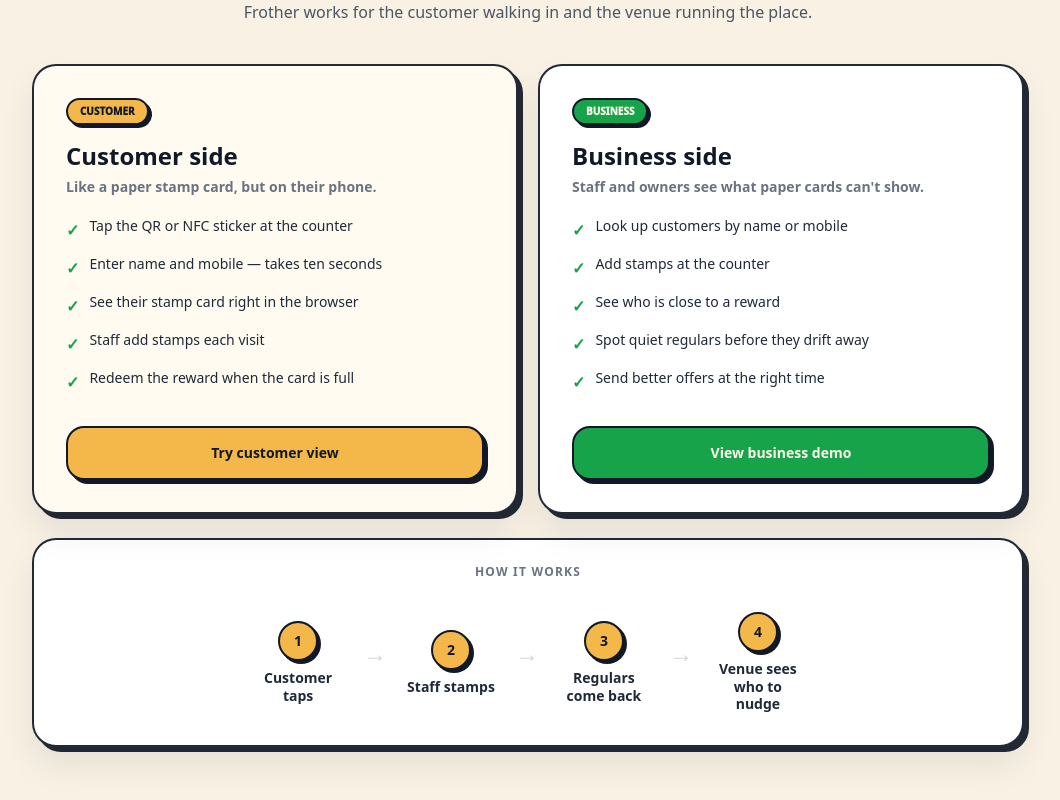
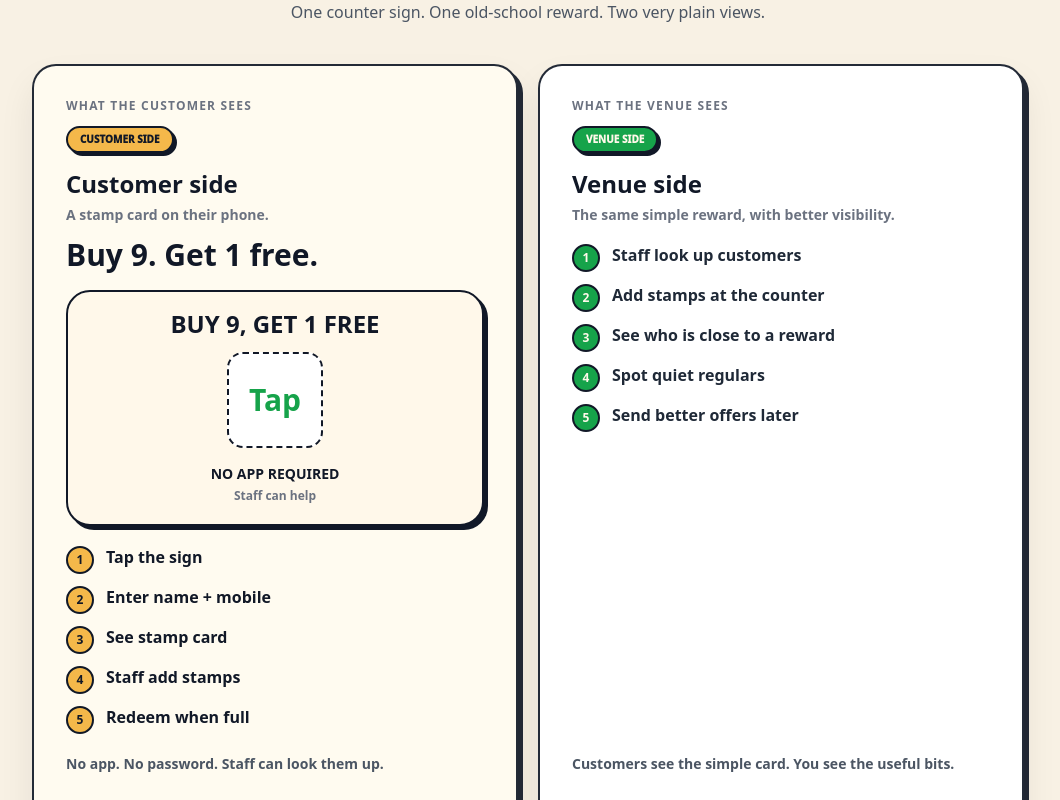
Before and after one commit to mickiely/frother, a React (Vite) app: page / in a window 1280 px wide. Shown: the part 900-1700 px from the top of the page, without its empty margins (112-1172 px from the left). Built offline with nearby package versions, Linux system fonts and the light colour scheme; no server answers.

Commit message:
Make customer and venue sides clearer

```diff
--- a/src/pages/LandingPage.jsx
+++ b/src/pages/LandingPage.jsx
@@ -60,10 +60,13 @@
             Froth on.
           </h1>
           <p className="mt-5 text-lg sm:text-xl font-black text-gray-900 leading-snug max-w-sm">
-            Froffers worth coming back for.
+            Customers tap the counter sign and get a simple stamp card on their phone.
           </p>
-          <p className="mt-2 text-base font-semibold text-gray-600">
-            No apps. No lost cards. No counter chaos.
+          <p className="mt-3 text-base font-semibold text-gray-700 leading-relaxed max-w-md">
+            Venues keep the old-school reward, but finally see who&apos;s coming back.
+          </p>
+          <p className="mt-3 text-base font-black text-gray-900">
+            Buy 9. Get 1 free. No app. No lost cards.
           </p>
           <div className="mt-8 flex flex-col sm:flex-row gap-3">
             <a
@@ -88,7 +91,7 @@
           Two sides. One simple system.
         </h2>
         <p className="text-center text-base font-medium text-gray-600 mb-10">
-          Frother works for the customer walking in and the venue running the place.
+          One counter sign. One old-school reward. Two very plain views.
         </p>
 
         <div className="grid gap-5 sm:grid-cols-2">
@@ -97,29 +100,48 @@
             className="frother-card p-8 flex flex-col"
             style={{ backgroundColor: '#FFFBF0' }}
           >
-            <span className="frother-public-kicker text-[10px] px-3 py-1 self-start">
-              Customer
-            </span>
+            <p className="text-xs font-black text-gray-500 uppercase tracking-widest mb-3">
+              What the customer sees
+            </p>
+            <span className="frother-public-kicker text-[10px] px-3 py-1 self-start">Customer side</span>
             <h3 className="font-black text-2xl text-gray-900 mt-4 leading-tight">
               Customer side
             </h3>
             <p className="mt-1.5 text-sm font-semibold text-gray-500 leading-snug">
-              Like a paper stamp card, but on their phone.
+              A stamp card on their phone.
             </p>
+            <p className="mt-4 text-3xl font-black text-gray-900 leading-none">
+              Buy 9. Get 1 free.
+            </p>
+
+            <div className="mt-5 rounded-3xl border-2 border-gray-900 bg-[#FFF8EA] p-5 text-center shadow-[4px_4px_0_#111827]">
+              <p className="text-2xl font-black text-gray-900 leading-none">BUY 9, GET 1 FREE</p>
+              <div className="mt-4 mx-auto grid h-24 w-24 place-items-center rounded-2xl border-2 border-dashed border-gray-900 bg-white">
+                <span className="text-3xl font-black text-[#16A34A]">Tap</span>
+              </div>
+              <p className="mt-4 text-sm font-black text-gray-900">NO APP REQUIRED</p>
+              <p className="mt-1 text-xs font-bold text-gray-500">Staff can help</p>
+            </div>
+
             <ul className="mt-5 flex flex-col gap-3 flex-1">
               {[
-                'Tap the QR or NFC sticker at the counter',
-                'Enter name and mobile — takes ten seconds',
-                'See their stamp card right in the browser',
-                'Staff add stamps each visit',
-                'Redeem the reward when the card is full',
-              ].map(item => (
-                <li key={item} className="flex items-start gap-2.5 text-sm font-medium text-gray-800 leading-snug">
-                  <span className="mt-0.5 text-[#16A34A] font-black shrink-0 text-base">✓</span>
-                  {item}
+                'Tap the sign',
+                'Enter name + mobile',
+                'See stamp card',
+                'Staff add stamps',
+                'Redeem when full',
+              ].map((item, index) => (
+                <li key={item} className="flex items-start gap-3 text-base font-black text-gray-900 leading-snug">
+                  <span className="grid h-7 w-7 shrink-0 place-items-center rounded-full border-2 border-gray-900 bg-[#F4B84A] text-xs">
+                    {index + 1}
+                  </span>
+                  <span>{item}</span>
                 </li>
               ))}
             </ul>
+            <p className="mt-5 text-sm font-black text-gray-600">
+              No app. No password. Staff can look them up.
+            </p>
             <Link
               to="/venue/demo-cafe/join"
               className="frother-button bg-[#F4B84A] text-gray-900 mt-8 text-sm w-full"
@@ -128,34 +150,42 @@
             </Link>
           </div>
 
-          {/* Business card — operational, admin, still friendly */}
+          {/* Venue card — operational, still friendly */}
           <div className="frother-card p-8 bg-white flex flex-col">
+            <p className="text-xs font-black text-gray-500 uppercase tracking-widest mb-3">
+              What the venue sees
+            </p>
             <span
               className="frother-public-kicker text-[10px] px-3 py-1 self-start"
               style={{ backgroundColor: '#16A34A', color: '#FFF8EA', borderColor: '#111827' }}
             >
-              Business
+              Venue side
             </span>
             <h3 className="font-black text-2xl text-gray-900 mt-4 leading-tight">
-              Business side
+              Venue side
             </h3>
             <p className="mt-1.5 text-sm font-semibold text-gray-500 leading-snug">
-              Staff and owners see what paper cards can't show.
+              The same simple reward, with better visibility.
             </p>
             <ul className="mt-5 flex flex-col gap-3 flex-1">
               {[
-                'Look up customers by name or mobile',
+                'Staff look up customers',
                 'Add stamps at the counter',
                 'See who is close to a reward',
-                'Spot quiet regulars before they drift away',
-                'Send better offers at the right time',
-              ].map(item => (
-                <li key={item} className="flex items-start gap-2.5 text-sm font-medium text-gray-800 leading-snug">
-                  <span className="mt-0.5 text-[#16A34A] font-black shrink-0 text-base">✓</span>
-                  {item}
+                'Spot quiet regulars',
+                'Send better offers later',
+              ].map((item, index) => (
+                <li key={item} className="flex items-start gap-3 text-base font-bold text-gray-800 leading-snug">
+                  <span className="grid h-7 w-7 shrink-0 place-items-center rounded-full border-2 border-gray-900 bg-[#16A34A] text-xs font-black text-[#FFF8EA]">
+                    {index + 1}
+                  </span>
+                  <span>{item}</span>
                 </li>
               ))}
             </ul>
+            <p className="mt-5 text-sm font-black text-gray-600">
+              Customers see the simple card. You see the useful bits.
+            </p>
             <Link
               to="/admin/demo-cafe"
               className="frother-button bg-[#16A34A] text-[#FFF8EA] mt-8 text-sm w-full"
@@ -174,8 +204,8 @@
             {[
               ['1', 'Customer taps'],
               ['2', 'Staff stamps'],
-              ['3', 'Regulars come back'],
-              ['4', 'Venue sees who to nudge'],
+              ['3', 'Reward gets earned'],
+              ['4', 'Venue knows who to nudge'],
             ].map(([num, label], i, arr) => (
               <div key={num} className="flex flex-col sm:flex-row items-center">
                 <div className="flex flex-col items-center px-5 py-2">
```
